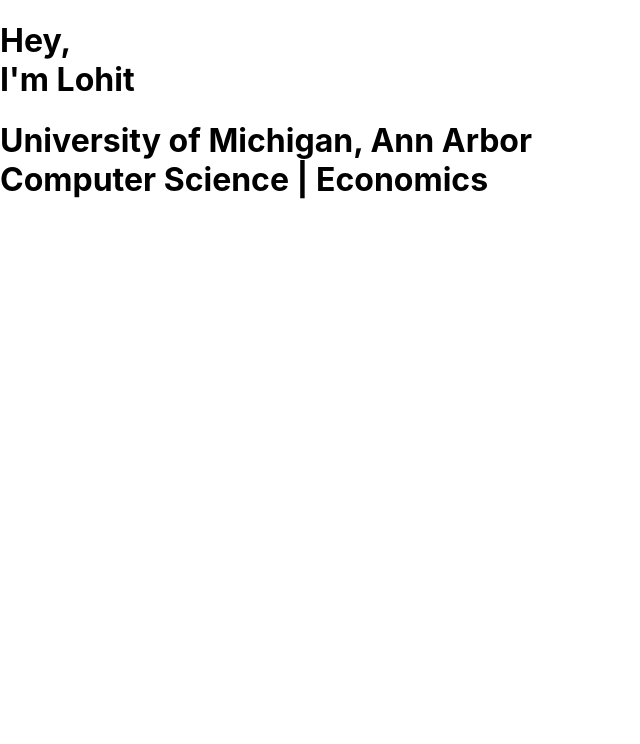
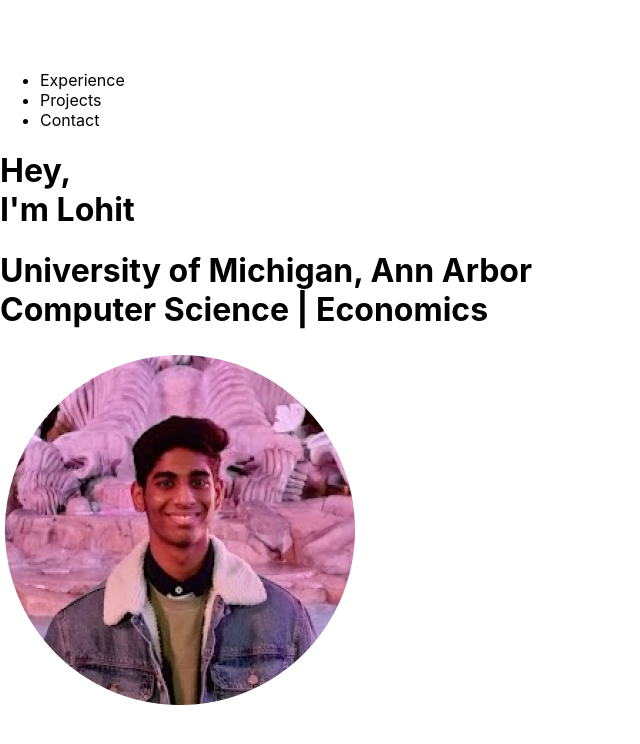
Before and after one commit to LohitReddy359/personal-website-nextjs, a Next.js app: page / in a window 1280 px wide. Shown: the top 744 px of the page, without its empty margins (0-640 px from the left). Built offline with nearby package versions, Linux system fonts and the light colour scheme.

Commit message:
Added Display Picture on Home Page

```diff
--- /dev/null
+++ b/components/home_page/MyPic.js
@@ -0,0 +1,12 @@
+import Image from "next/image";
+import mypic from "../../assets/MyPicture.png";
+
+function MyPic() {
+  return (
+    <div className="my-pic">
+      <Image src={mypic} />
+    </div>
+  );
+}
+
+export default MyPic;
--- a/pages/index.js
+++ b/pages/index.js
@@ -1,10 +1,20 @@
 import IntroText from "../components/home_page/IntroText";
+import NavBar from "../components/NavBar";
+import MyPic from "../components/home_page/MyPic";
+
+import Link from "next/link";
 
 export default function HomePage() {
   return (
     <div>
       <div>
+        <NavBar />
+      </div>
+      <div>
         <IntroText />
+      </div>
+      <div>
+        <MyPic />
       </div>
     </div>
   );
```
Also changed, not shown: assets/MyPicture.png (added).
